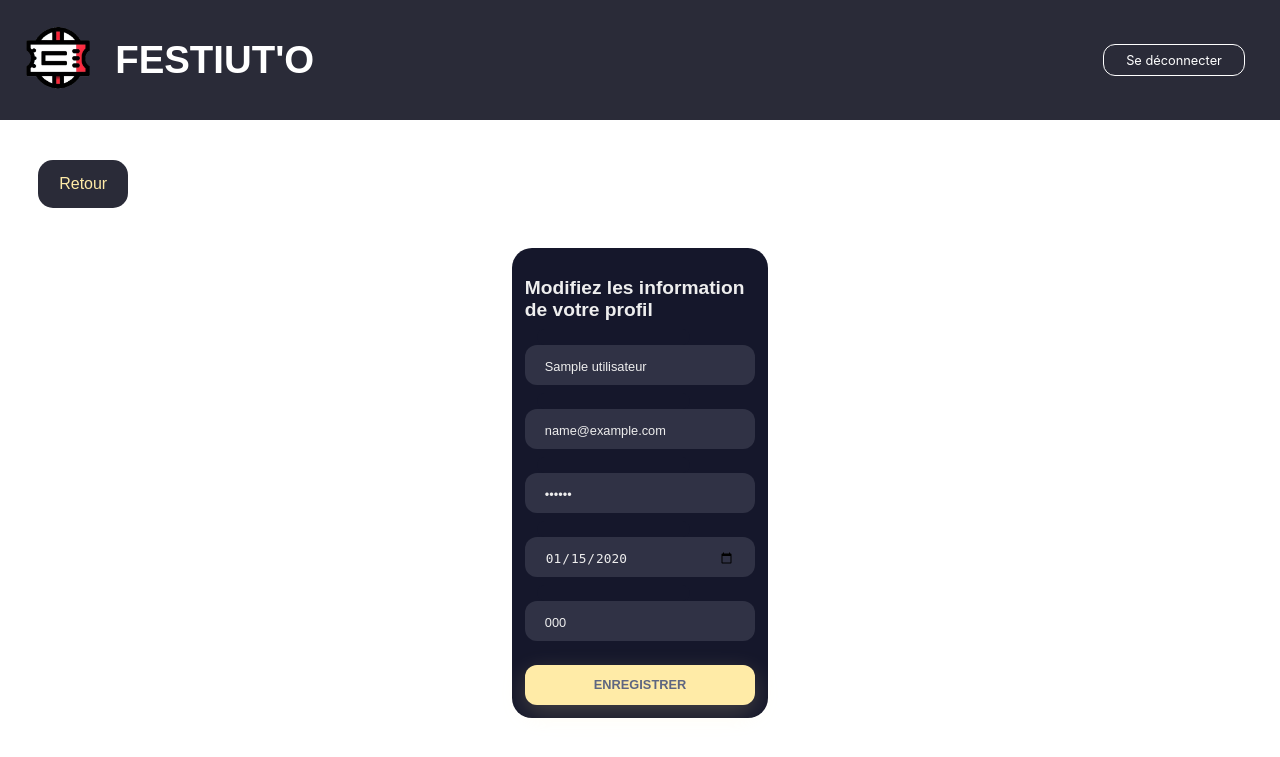
After one commit to LeniChabilan/SAE-FESTUITO, a Flask app: page /modifier_profil/1 in a window 1280 px wide. The commit adds this page. Shown: the top 757 px of the page. Run offline with Flask 3, Linux system fonts and the light colour scheme; a user stored in the database is signed in; tables that the repository leaves empty hold one stand-in row (values such as "Sample post"); some libraries are stand-ins or nearby versions.

Commit message:
ajoute de la page profil

```diff
--- a/Flask/files/requetes.py
+++ b/Flask/files/requetes.py
@@ -157,3 +157,24 @@ def sup_concert(id):
 def get_user_by_email(email):
     session=login()
     return session.query(Utilisateur).filter(Utilisateur.emailUtilisateur==email).first()
+
+def get_user_by_id(id):
+    session=login()
+    return session.query(Utilisateur).filter(Utilisateur.utilisateurId==id).first()
+
+def mod_artiste(id, nom, mail, mdp, ddn, tel):
+    session=login()
+    art=session.query(Utilisateur).filter(Utilisateur.utilisateurId==id).first()
+    if art:
+        print(art.nomUtilisateur, art.emailUtilisateur, art.MDPUtilisateur, art.DdN, art.tel)
+        art.nomUtilisateur=nom
+        art.emailUtilisateur=mail
+        m = sha256()
+        m.update(mdp.encode())
+        art.MDPUtilisateur=m.hexdigest()
+        art.DdN=ddn
+        art.tel=tel
+        print(art.nomUtilisateur, art.emailUtilisateur, art.MDPUtilisateur, art.DdN, art.tel)
+        session.commit()
+    else:
+        print("L'artiste n'a pas été trouvé")
--- a/Flask/files/static/base.css
+++ b/Flask/files/static/base.css
@@ -93,11 +93,12 @@ ul {
   transform: translateY(0);
 }
 .username{
+  text-decoration: none;
   flex-basis: 100%;
   color: white;
   font-size: 1vw;
 }
-.user{
+.utilisateur{
   display: flex;
   flex-basis: 50%;
   justify-content: center;
--- a/Flask/files/templates/base.html
+++ b/Flask/files/templates/base.html
@@ -27,7 +27,7 @@
       <div class="droite">
         <ul>
         {% if current_user.is_authenticated%}
-          <li class="user"><a class="username" >{{ current_user.nomUtilisateur }}</a></li>
+          <li class="utilisateur"><a class="username" href="{{ url_for('profil',user=current_user.utilisateurId) }}">{{ current_user.nomUtilisateur }}</a></li>
           <li class="logout"><a href="{{ url_for('logout') }}" id="fond_bouton" class="noligne">
             <button type="button" id="bouton_se_connecter">Se déconnecter</button>
           </a></li>
--- /dev/null
+++ b/Flask/files/templates/modifier_profil.html
@@ -0,0 +1,46 @@
+{% extends 'base_sans_log.html' %}
+
+{% block styles %}
+    {{ super() }}
+    <link rel="stylesheet" href="{{ url_for('static', filename='modif_artiste.css') }}" />
+{% endblock %}
+
+{% block content %}
+<div id="bouton_retour_choix_fiche">
+    <a href="{{ url_for('profil',user=user.utilisateurId) }}">
+    <button type="button" class="bouton_de_retour">Retour</button>
+    </a>
+  </div>
+  <div class="form">
+      <div class="title">Modifiez les information de votre profil </div>
+      <form role="form" method ="POST" action ="{{ url_for('modif_artiste_art', id=user.utilisateurId) }}">
+        <div class="input-container ">
+            <input placeholder="Nom du groupe" type="text" class="input" name="nom" value="{{user.nomUtilisateur}}" required>
+            <div class="cut"></div>
+            <label class="iLabel" for="nom">Nom du groupe</label>
+         </div>
+        <div class="input-container ">
+            <input placeholder="emailUtilisateur" type="text" class="input" name="emailUtilisateur" value="{{user.emailUtilisateur}}" required>
+            <div class="cut"></div>
+            <label class="iLabel" for="description">adresse mail</label>
+         </div>
+         <div class="input-container ">
+            <input placeholder="MDPUtilisateur" type="password" class="input" name="MDPUtilisateur" value="{{user.MDPUtilisateur}}" required>
+            <div class="cut"></div>
+            <label class="iLabel" for="lien">Mot de passe</label>
+         </div>
+         <div class="input-container ">
+            <input placeholder="DdN" type="date" class="input" name="DdN" value="{{user.DdN}}" required>
+            <div class="cut"></div>
+            <label class="iLabel" for="lien">Date de naissance</label>
+         </div>
+         <div class="input-container ">
+            <input placeholder="tel" type="text" class="input" name="tel" value="{{user.tel}}" required>
+            <div class="cut"></div>
+            <label class="iLabel" for="lien">telephone</label>
+         </div>
+
+            <button class="submit" type="text" onclick="showConfirmationEnregistrer()">Enregistrer</button>
+      </form>
+  </div>
+{% endblock %}
--- a/Flask/files/views.py
+++ b/Flask/files/views.py
@@ -33,10 +33,6 @@ def creer_compte():
         mdp = request.form['MDPUtilisateur']
         ddn = request.form['DdN']
         tel = request.form['tel']
-
-        print(nom, email, mdp, ddn, tel)
-
-
         if mdp == request.form['confirmMDPUtilisateur']:
             create_user(nom, email, mdp, ddn, tel)
             return render_template("home.html")
@@ -111,7 +107,6 @@ class LoginForm(FlaskForm):
     next = HiddenField()
     def get_authenticated_user(self):
         user = get_user_by_email(self.emailUtilisateur.data)
-        print(user.MDPUtilisateur)
         if user is None:
             return None
         m = sha256()
@@ -122,12 +117,10 @@ class LoginForm(FlaskForm):
 @app.route("/connexion/", methods =("GET","POST",))
 def connexion():
     f = LoginForm()
-    print(f)
     if not f.is_submitted():
         f.next.data = request.args.get("next")
     elif f.validate_on_submit():
         user = f.get_authenticated_user()
-        print(user)
         if user:
             if user.role == "Spectateur":
                 login_user(user)
@@ -142,3 +135,23 @@ def connexion():
 def logout():
     logout_user()
     return redirect(url_for('home'))
+
+@app.route("/profil/<int:user>")
+def profil(user):
+    return render_template("profil.html", user=get_user_by_id(user))
+
+
+@app.route("/modifier_profil/<int:user>", methods=["GET", "POST"])
+def modifier_profil(user):
+   return render_template("modifier_profil.html", user=get_user_by_id(user))
+
+@app.route("/modif_artiste_art/<int:id>", methods=["GET", "POST"])
+def modif_artiste_art(id):
+    nom = request.form.get("nom")
+    mail = request.form.get("emailUtilisateur")
+    mdp = request.form.get("MDPUtilisateur")
+    ddn = request.form.get("DdN")
+    tel = request.form.get("tel")
+
+    mod_artiste(id, nom, mail, mdp, ddn, tel)
+    return redirect(url_for('profil', user=id))
```
Also changed, not shown: Flask/files/static/profil.css (added, +104 -0 lines), Flask/files/templates/profil.html (added, +34 -0 lines).
